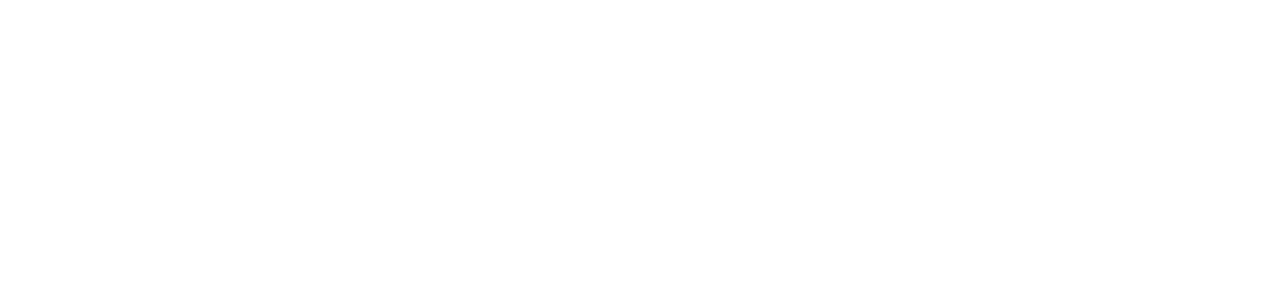
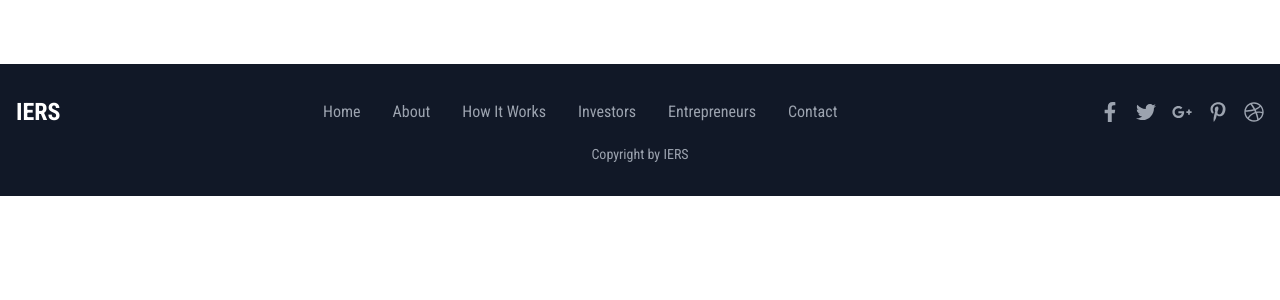
Before and after one commit to huzaifa898/fyp, a React (Create React App) app: page /fyp/footer in a window 1280 px wide. Before the commit this address had no page. Shown: the top 300 px of the page. Built offline with nearby package versions, Linux system fonts and the light colour scheme.

Commit message:
add some moree functiolaties

```diff
--- a/src/App.js
+++ b/src/App.js
@@ -9,6 +9,7 @@
 import Scroll from './components/Scroll';
 import LearnMore from './components/Learnmore';
 import Getqoutes from './components/Getqoutes';
+import Footer from './components/Footer';
 function App() {
   return (
     <div>
@@ -22,6 +23,7 @@
         <Route path="/login" element={<Login />} />
         <Route path="/learn-more" element={<LearnMore />}/>
         <Route path='/getqoutes' element={<Getqoutes/>}/>
+        <Route path='/footer' element={<Footer/>}/>
       </Routes>
     </div>
   );
--- a/src/components/Footer.jsx
+++ b/src/components/Footer.jsx
@@ -1,5 +1,6 @@
 import React from 'react';
 import { FaFacebookF, FaTwitter, FaGooglePlusG, FaPinterestP, FaDribbble } from 'react-icons/fa';
+import { Link } from 'react-router-dom';
 
 const Footer = () => {
   return (
@@ -7,15 +8,15 @@
       <div className="container mx-auto px-4">
         <div className="flex flex-col md:flex-row justify-between items-center">
           <div className="mb-4 md:mb-0">
-            <a href="/" className="text-white font-bold text-2xl font-abc">IERS</a>
+            <Link to="/" className="text-white font-bold text-2xl font-abc">IERS</Link>
           </div>
           <div className="flex space-x-4 md:space-x-8 font-abc">
-            <a href="/home" className="hover:text-white">Home</a>
-            <a href="/about" className="hover:text-white">About</a>
-            <a href="/howitswork" className="hover:text-white">How It Works</a>
-            <a href="/investors" className="hover:text-white">Investors</a>
-            <a href="/entrepreneurs" className="hover:text-white">Entrepreneurs</a>
-            <a href="/contact" className="hover:text-white">Contact</a>
+            <Link to="/" className="hover:text-white">Home</Link>
+            <Link to="/" className="hover:text-white">About</Link>
+            <Link to="/" className="hover:text-white">How It Works</Link>
+            <Link to="/investors" className="hover:text-white">Investors</Link>
+            <Link to="/entrepreneurs" className="hover:text-white">Entrepreneurs</Link>
+            <Link to="/contact" className="hover:text-white">Contact</Link>
           </div>
           <div className="flex space-x-4">
             <button onClick={() => window.open('https://facebook.com', '_blank')} className="hover:text-white">
--- a/src/components/Learnmore.jsx
+++ b/src/components/Learnmore.jsx
@@ -1,6 +1,6 @@
 import React from 'react';
 import './LearnMore.css'; // Import custom CSS for animations
-
+import { Link } from 'react-router-dom';
 const LearnMore = () => {
     return (
         <div className="min-h-screen flex items-center justify-center bg-gray-100 p-4">
@@ -44,9 +44,11 @@
                         </p>
                     </div>
                 </div>
+                <Link to={"/contact"}>
                 <div className="mt-12 text-center">
                     <a href="/contact" className="text-blue-500 underline hover:text-blue-700 transition-colors duration-300">Contact us</a> for more information.
                 </div>
+                </Link>
             </div>
         </div>
     );
```
